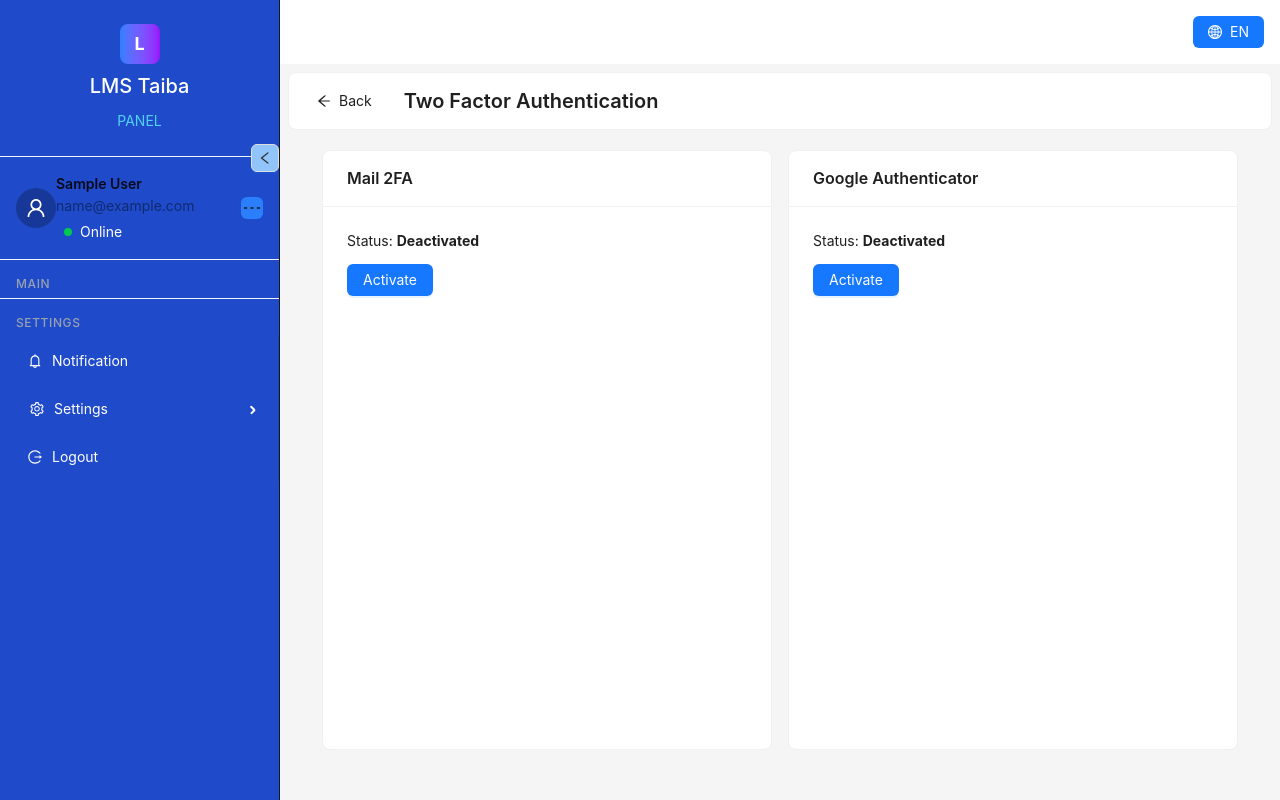
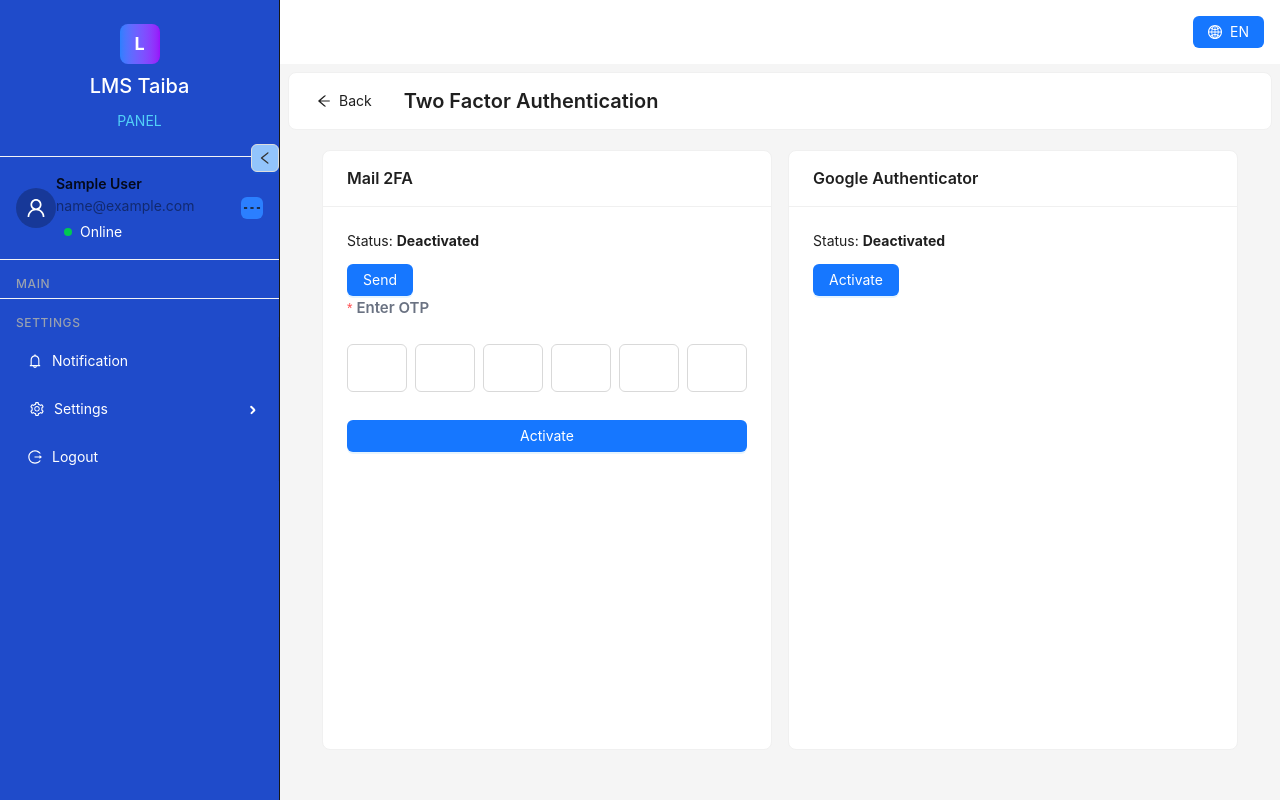
Before and after one commit to SparrowForge/lms_taiba_frontend, a Next.js app: page /en/twofa-settings in a window 1280 px wide. Built offline with nearby package versions, Linux system fonts and the light colour scheme; no server answers; sample sign-in values are in the browser's storage.

Commit message:
build: twofa status

```diff
--- a/src/app/[locale]/settings/page.tsx
+++ b/src/app/[locale]/settings/page.tsx
@@ -71,7 +71,7 @@ function SettingsPage() {
       </div>
         <div className="m-8">
             <Link href="twofa-settings">
-                Twofa
+                Two Factor Authentication Setup
             </Link>
         </div>
     </MainLayout>
--- a/src/components/twofa/MailSettings.tsx
+++ b/src/components/twofa/MailSettings.tsx
@@ -1,39 +1,93 @@
+"use client"
+import { useAuth } from "@/hooks/useAuth";
 import { useTwofa } from "@/hooks/useTwofa";
 import { AppDispatch, RootState } from "@/store";
-import { Button, Card, message, Typography } from "antd";
-import { useEffect, useState } from "react";
+import { getErrorMessage } from "@/types/errors";
+import { Button, Card, Form, Input, message, Typography } from "antd";
+import { send } from "node:process";
+import { useEffect, useRef, useState } from "react";
 import { useDispatch, useSelector } from "react-redux";
+import { toast } from "react-toastify";
 
 const { Text } = Typography
 
 const MailSettings = () => {
+    const { user } = useAuth();
     const dispatch = useDispatch<AppDispatch>();
     const { loading, status, error } = useSelector(
         (state: RootState) => state.twofa
     );
+    const [code, setCode] = useState(Array(6).fill(""));
+    const inputRefs = useRef<(HTMLInputElement | null)[]>([]);
+    const [form] = Form.useForm();
 
-      const [mailCodeView, setMailCodeView] = useState<boolean>(false)
-      const [data, setData] = useState<string>("")
+    const handleChange = (val: string, index: number) => {
+    if (!/^[0-9]?$/.test(val)) return; // allow only digits
+
+    const newCode = [...code];
+    newCode[index] = val;
+    setCode(newCode);
+
+    // move to next input if digit entered
+    if (val && index < 5) {
+      inputRefs.current[index + 1]?.focus();
+    }
+  };
+
+  const handleKeyDown = (e: React.KeyboardEvent<HTMLInputElement>, index: number) => {
+    if (e.key === "Backspace" && !code[index] && index > 0) {
+      inputRefs.current[index - 1]?.focus();
+    }
+  };
 
     const { loadTwofaStatus,
-        activateAppTwofa,
-        deactivateAppTwofa,
+        sendCodeTwofa,
         activateMailTwofa,
         deactivateMailTwofa, } = useTwofa()
     useEffect(() => {
         dispatch(loadTwofaStatus);
     }, [dispatch]);
 
-    const handleActivate = (type: "mail" | "app") => {
-        dispatch(activateAppTwofa)
-            .then(() => message.success(`${type} 2FA activated successfully!`))
-            .catch(() => message.error(`Failed to activate ${type} 2FA`));
+
+    const handleSendCode = async(type: "mail" | "app") => {
+        try {
+            await sendCodeTwofa(user?.email)
+            toast.success('Activation Code Send to your email')
+            setCode(Array(6).fill(""))
+        } catch (error) {
+            console.error('Send Code failed:', error);
+            toast.error(getErrorMessage(error) || 'Send Code failed!');
+        }
     };
 
-    const handleDeactivate = (type: "mail" | "app") => {
-        dispatch(deactivateAppTwofa)
-            .then(() => message.success(`${type} 2FA deactivated successfully!`))
-            .catch(() => message.error(`Failed to deactivate ${type} 2FA`));
+    const onFinish = async(type: "mail" | "app") => {
+        const data = {
+            email:user?.email,
+            code:code.join('')
+        }
+        console.log(data)
+        try {
+            await activateMailTwofa(data)
+            toast.success('Two FA Activated Successfully')
+        } catch (error) {
+            console.error('Activation Failed:', error);
+            toast.error(getErrorMessage(error) || 'Activationap failed!');
+        }
+    };
+
+    const handleDeactivate = async(type: "mail" | "app") => {
+        const data = {
+            email:user?.email,
+            code:code.join('')
+        }
+        console.log(data)
+        try {
+            await deactivateMailTwofa(data)
+            toast.success('Two FA deactivated Successfully')
+        } catch (error) {
+            console.error('Deactivation Failed:', error);
+            toast.error(getErrorMessage(error) || 'Deactivation failed!');
+        }
     };
     return (
         <div>
@@ -49,11 +103,49 @@ const MailSettings = () => {
                             Deactivate
                         </Button>
                     ) : (
-                        <Button type="primary" onClick={() => handleActivate("mail")}>
-                            Activate
+                        <Button type="primary" onClick={() => handleSendCode("mail")}>
+                            {loading ? 'Sending...' : 'Send'}
                         </Button>
                     )}
                 </div>
+                <Form
+                    form={form}
+                    layout="vertical"
+                    onFinish={onFinish}
+                    className="[&_.ant-form-item]:mb-2 [&_.ant-form-item-label]:mb-0"
+                >
+                    <Form.Item
+                        label={<span className="text-gray-500 text-[15px] font-semibold">Enter OTP</span>}
+                        required
+                        style={{ marginBottom: 12 }}
+                    >
+                        <div className="flex justify-center gap-2 my-4">
+                        {code.map((digit, index) => (
+                            <Input
+                            key={index}
+                            maxLength={1}
+                            value={digit}
+                            onChange={(e) => handleChange(e.target.value, index)}
+                            onKeyDown={(e) => handleKeyDown(e, index)}
+                            ref={(el) => (inputRefs.current[index] = el)}
+                            className="w-12 h-12 text-center text-lg"
+                            />
+                        ))}
+                        </div>
+                    </Form.Item>
+
+                    <Form.Item>
+                        <Button
+                            htmlType="submit"
+                            block
+                            size="middle"
+                            type="primary"
+                            className="h-9 text-base font-medium mb-0 bg-gradient-to-r from-[#194EAD] to-[#3793D2] border-none text-white"
+                        >
+                                Activate
+                        </Button>
+                    </Form.Item>
+    </Form>
             </Card>
         </div>
     )
--- a/src/hooks/useAuth.ts
+++ b/src/hooks/useAuth.ts
@@ -41,7 +41,6 @@ export const useAuth = () => {
     async (credentials: LoginCredentials) => {
       try {
         dispatch(setLoading(true));
-
         const response = await authService.login(credentials);
         dispatch(setUser(response.user));
         dispatch(setToken(response.access_token));
--- a/src/lib/axios.ts
+++ b/src/lib/axios.ts
@@ -11,7 +11,8 @@ import type {
 } from 'axios';
 
 // Environment variables for Next.js
-const BASE_URL = process.env.NEXT_PUBLIC_API_BASE_URL || 'http://79.132.131.161:3001/api/v1';
+const BASE_URL = 'http://localhost:3001/api/v1'
+// process.env.NEXT_PUBLIC_API_BASE_URL || 'http://79.132.131.161:3001/api/v1';
 const ENV = process.env.NODE_ENV || 'development';
 
 // Create axios instance
--- a/src/services/twofaService.ts
+++ b/src/services/twofaService.ts
@@ -1,5 +1,6 @@
 // src/services/twofaService.ts
 import { api } from "@/lib/axios";
+import { ITwofa } from "@/types/twofa";
 
 export const twofaService = {
   // Get current 2FA status
@@ -7,21 +8,22 @@ export const twofaService = {
     const response = await api.get("/twofa/status");
     return response.data;
   },
-  // Email 2FA
-  initiateMailTwofa: async (): Promise<any> => {
-    const response = await api.post("/twofa/mail/initiate");
+  // Resend OTP code
+  sendCodeTwofa: async (params: { email:string }): Promise<any> => {
+    const response = await api.post("/twofa/send-code", params);
     return response.data;
   },
-  activateMailTwofa: async (params: {}): Promise<any> => {
-    const response = await api.post("/twofa/mail/activate", params);
+  // Email 2FA
+  activateMailTwofa: async (params: ITwofa): Promise<any> => {
+    const response = await api.post<ITwofa>("/twofa/mail/activate", params);
     return response.data;
   },
-  deactivateMailTwofa: async (params: {}): Promise<any> => {
-    const response = await api.post("/twofa/mail/deactivate", params);
+  deactivateMailTwofa: async (params: ITwofa): Promise<any> => {
+    const response = await api.post<ITwofa>("/twofa/mail/deactivate", params);
     return response.data;
   },
 
-  // Google Authenticator 2FA
+  // Microsoft Authenticator 2FA
   initiateAppTwofa: async (): Promise<any> => {
     const response = await api.post("/twofa/app/initiate");
     return response.data;
@@ -40,10 +42,9 @@ export const twofaService = {
     const response = await api.post("/twofa/verify", params);
     return response.data;
   },
-
-  // Resend OTP code
-  sendCodeTwofa: async (params: { method: "mail" | "app" }): Promise<any> => {
-    const response = await api.post("/twofa/send-code", params);
+  initiateMailTwofa: async (): Promise<any> => {
+    const response = await api.post("/twofa/mail/initiate");
     return response.data;
   },
+
 };
--- a/src/types/twofa.ts
+++ b/src/types/twofa.ts
@@ -1,3 +1,4 @@
-export interface IActivateTwofa {
+export interface ITwofa {
+    email:string ,
     code:string
 }
```
Also changed, not shown: src/hooks/useTwofa.ts (+31 -7 lines).
